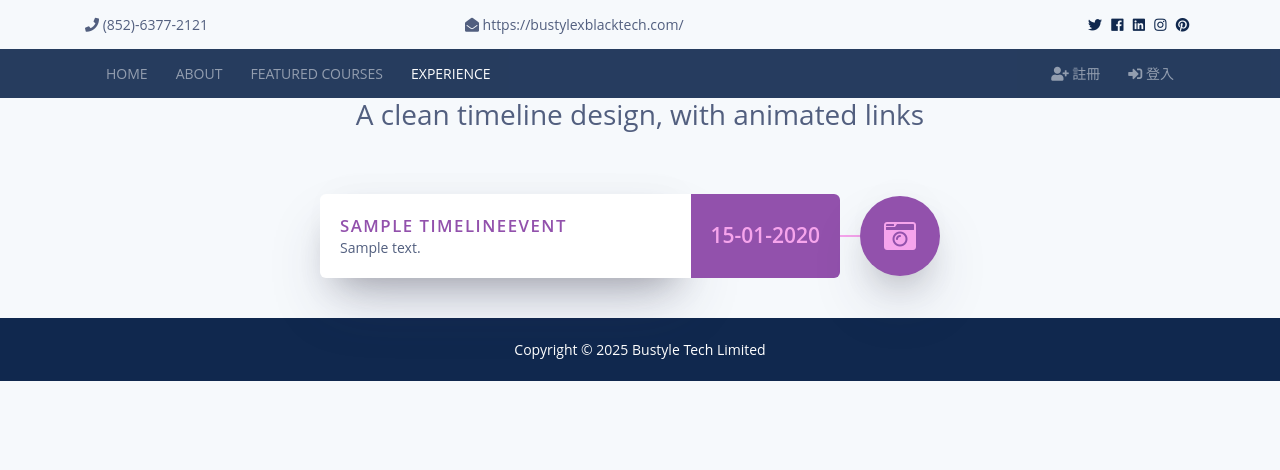
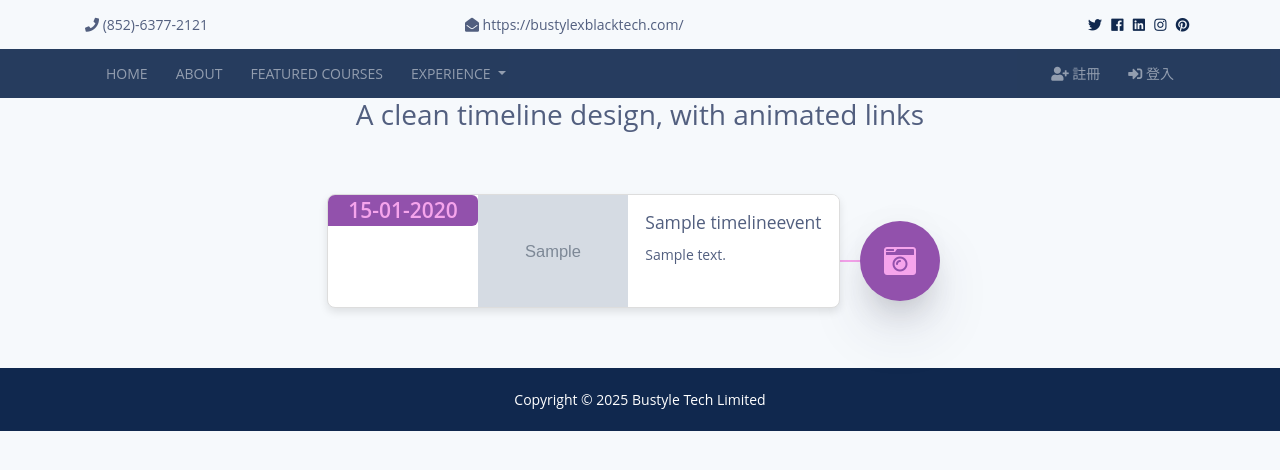
Before and after one commit to sophiawong2003/pj3d, a Django app: page /experience/ in a window 1280 px wide. Shown: the top 470 px of the page. Run offline with Django 4.2, Linux system fonts and the light colour scheme; tables that the repository leaves empty hold one stand-in row (values such as "Sample post"); grey boxes marked "Sample" are stand-in pictures; some libraries are stand-ins or nearby versions.

Commit message:
Kay: experience css

```diff
--- a/experience/templates/experience/experience.html
+++ b/experience/templates/experience/experience.html
@@ -11,20 +11,19 @@
             <div class="timeline__event__icon">
                 <i class="{{ event.get_icon }}"></i>
             </div>
+            <div class="card flex-row">
             <div class="timeline__event__date">
                 <div class="timeline__event__date-text">
                     {{ event.event_date|date:"d-m-Y" }}
                 </div>
             </div>
-            <div class="timeline__event__content">
-                {% comment %} {% if event.main_photo %}
-                <img src="{{ event.main_photo.url }}" alt="{{ event.title }}" class="timeline__event__date-img">
-                {% endif %}  {% endcomment %}
-                <div class="timeline__event__title">{{ event.title }}</div>
-                <div class="timeline__event__description">
-                    {{ event.description }}
-                </div>
-            </div>
+
+    <img class="card-img-left example-card-img-responsive" src="{{ event.main_photo.url }}" alt="{{ event.title }}" />
+    <div class="card-body">
+        <h4 class="card-title h5 h4-sm">{{ event.title }}</h4>
+        <p class="card-text">{{ event.description }}</p>
+    </div>
+</div>
         </div>
         {% endfor %}
     </div>
--- a/experience/urls.py
+++ b/experience/urls.py
@@ -5,5 +5,5 @@ app_name = 'experience'
 
 urlpatterns = [
     path('', views.experience_view, name='experience'),
-    path('videos/', views.making_video, name='experience_videos'),
+    path('making_video/', views.making_video, name='making_video'),
 ]
--- a/pj3d/static/css/style.css
+++ b/pj3d/static/css/style.css
@@ -274,6 +274,22 @@ body {
   --event-text: var(--color2);
 }
 
+.card.flex-row {
+  display: flex;
+  align-items: flex-start;
+  margin-bottom: 20px;
+  border: 1px solid #ddd;
+  border-radius: 8px;
+  overflow: hidden;
+  box-shadow: 0 4px 8px rgba(0, 0, 0, 0.1);
+}
+
+.card-img-left {
+  width: 150px;
+  object-fit: cover;
+}
+
+
 .timeline__event:nth-child(2n + 1) {
   flex-direction: row-reverse;
 }
@@ -523,6 +539,14 @@ body {
 
   .gallery-card:hover {
     flex-grow: 2;
+
+  .gallery-card {
+    height: 200px;
+    margin-right: 0 !important;
+  }
+
+  .gallery-card:hover {
+    flex-grow: 2;
   }
 
   .gallery-card__head {
--- a/templates/partials/_navbar.html
+++ b/templates/partials/_navbar.html
@@ -23,9 +23,15 @@
         <li {% if 'courses' in request.path %} class="nav-item active mr-3" {% else %} class="nav-item mr-3" {% endif %}>
           <a class="nav-link" href="{% url 'courses' %}">Featured Courses</a>
         </li>
-        <li {% if 'experience' in request.path %} class="nav-item active mr-3" {% else %} class="nav-item mr-3" {% endif %}>
-          <a class="nav-link" href="{% url 'experience:experience' %}">Experience</a>
-        </li>
+<li class="nav-item dropdown">
+  <a class="nav-link dropdown-toggle" href="#" id="navbarDropdownMenuLink" role="button" data-toggle="dropdown" aria-haspopup="true" aria-expanded="false">
+    Experience
+  </a>
+  <div class="dropdown-menu" aria-labelledby="navbarDropdownMenuLink">
+    <a class="dropdown-item" href="{% url 'experience:experience' %}">Timeline</a>
+    <a class="dropdown-item" href="{% url 'experience:making_video' %}">Making Video</a>
+  </div>
+</li>
       </ul>
       <ul class="navbar-nav ml-auto">
         {% if user.is_authenticated %}
```
